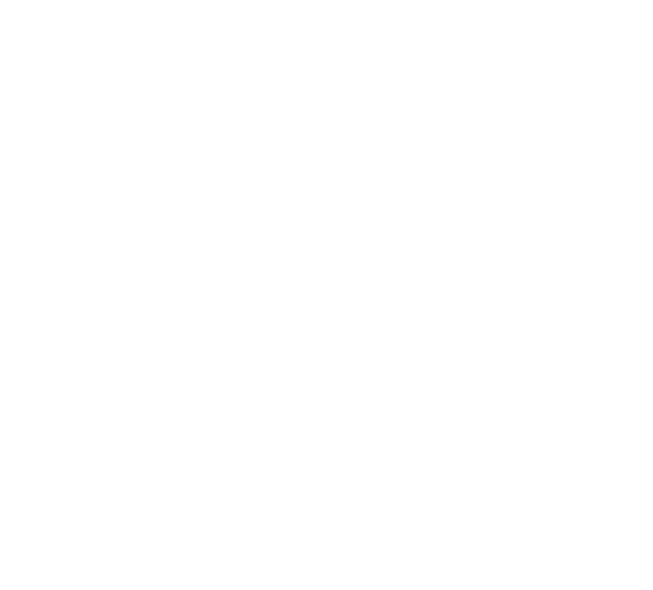
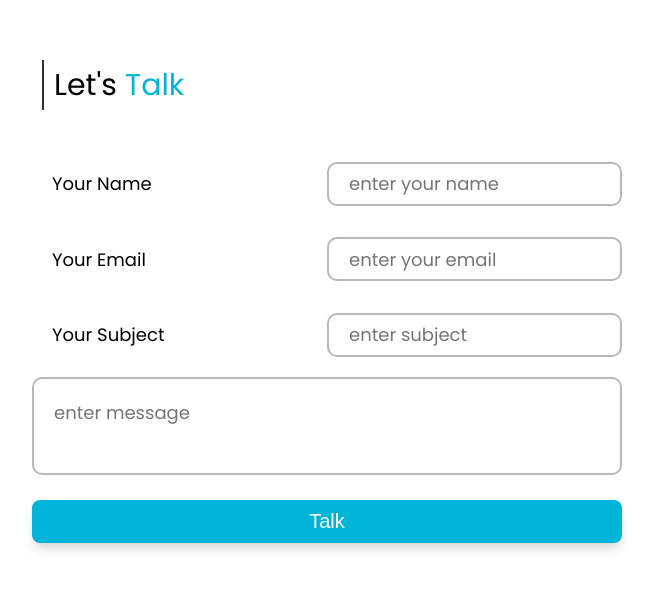
Before and after one commit to Kshirsagar-Govind/the-portfolio, a React (Create React App) app: page / in a window 1280 px wide. Shown: the part 3325-3915 px from the top of the page, without its empty margins (18-671 px from the left). Before the commit the page ends 3335 px from the top, so only its background shows below. Built offline with nearby package versions, Linux system fonts and the light colour scheme.

Commit message:
Form Added With on click event

```diff
--- a/src/Components/GetInTOuchPage.jsx
+++ b/src/Components/GetInTOuchPage.jsx
@@ -4,6 +4,15 @@
 import "./CSS/get-in-touch-style.css";
 
 function GetInTouch() {
+  const [ subject, _setSubject ] = useState("");
+  const [ body, _setBody ] = useState("");
+  const [ myEmail, _setMyEmail ] = useState("kshirsagar.govind@outlook.com");
+  const sendMail = () => {
+    if (subject == "" || body == "") {
+      return alert("Empty Field Not Allowed");
+    }
+    window.open(`mailto:${myEmail}?subject=${subject}&body=${body}`);
+  };
   return (
     <div className="MySelfPage">
       <div className="page-title-div">
@@ -13,7 +22,7 @@
           <span className="prim-color"> Talk</span>
         </h1>
       </div>
-      <form>
+
       <div className="form">
         <div className="input-div">
           <label>Your Name</label>
@@ -25,16 +34,27 @@
         </div>
         <div className="input-div">
           <label>Your Subject </label>
-            <input type="text" placeholder="enter subject" />
+          <input
+            type="text"
+            placeholder="enter subject"
+            value={subject}
+            onChange={e => _setSubject(e.target.value)}
+          />
         </div>
         <div>
-            <textarea placeholder="enter message" />
+          <textarea
+            placeholder="enter message"
+            value={body}
+            onChange={e => _setBody(e.target.value)}
+          />
         </div>
         <div className="make-it-centered">
-            <input className="submit-button" type="submit" value="Submit" />
+          {/* <input className="submit-button" type="submit" value="Submit" /> */}
+          <button className="submit-button" onClick={() => sendMail()}>
+            Talk
+          </button>
         </div>
       </div>
-      </form>
     </div>
   );
 }
--- a/src/Components/HeroPage.jsx
+++ b/src/Components/HeroPage.jsx
@@ -78,7 +78,15 @@
             <br />
             FULL STACK <span className="prim-color">DEVELOP</span>ER
           </h1>
-          <button>Hi</button>
+          <button
+            onClick={() => {
+              window.open(
+                "mailto:govindkshgk@gmail.com?subject=Subject&body=Body%20goes%20here"
+              );
+            }}
+          >
+            Hi
+          </button>
         </div>
         <div className="illustration-part">
           <img src={Illustration} alt="" />
--- a/src/Components/WorkPages/main-page.jsx
+++ b/src/Components/WorkPages/main-page.jsx
@@ -13,7 +13,7 @@
       <MySkills />
       <MyWork />
       <MySelf />
-      {/* <GetInTouch /> */}
+      <GetInTouch />
       {/* <NoteItDownPage /> */}
     </div>
   );
```
Lines whose indentation alone changed are shown as unchanged.
